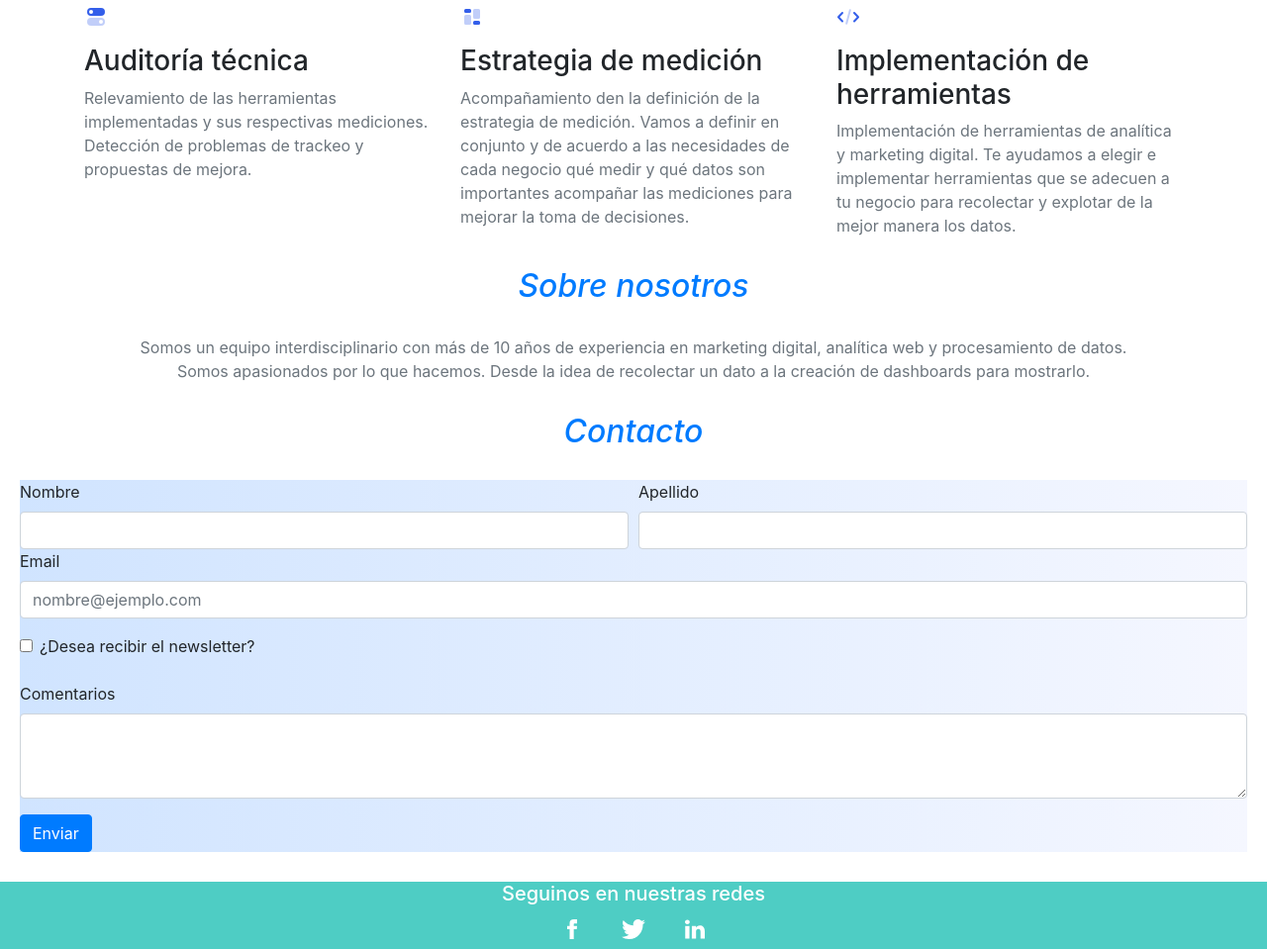
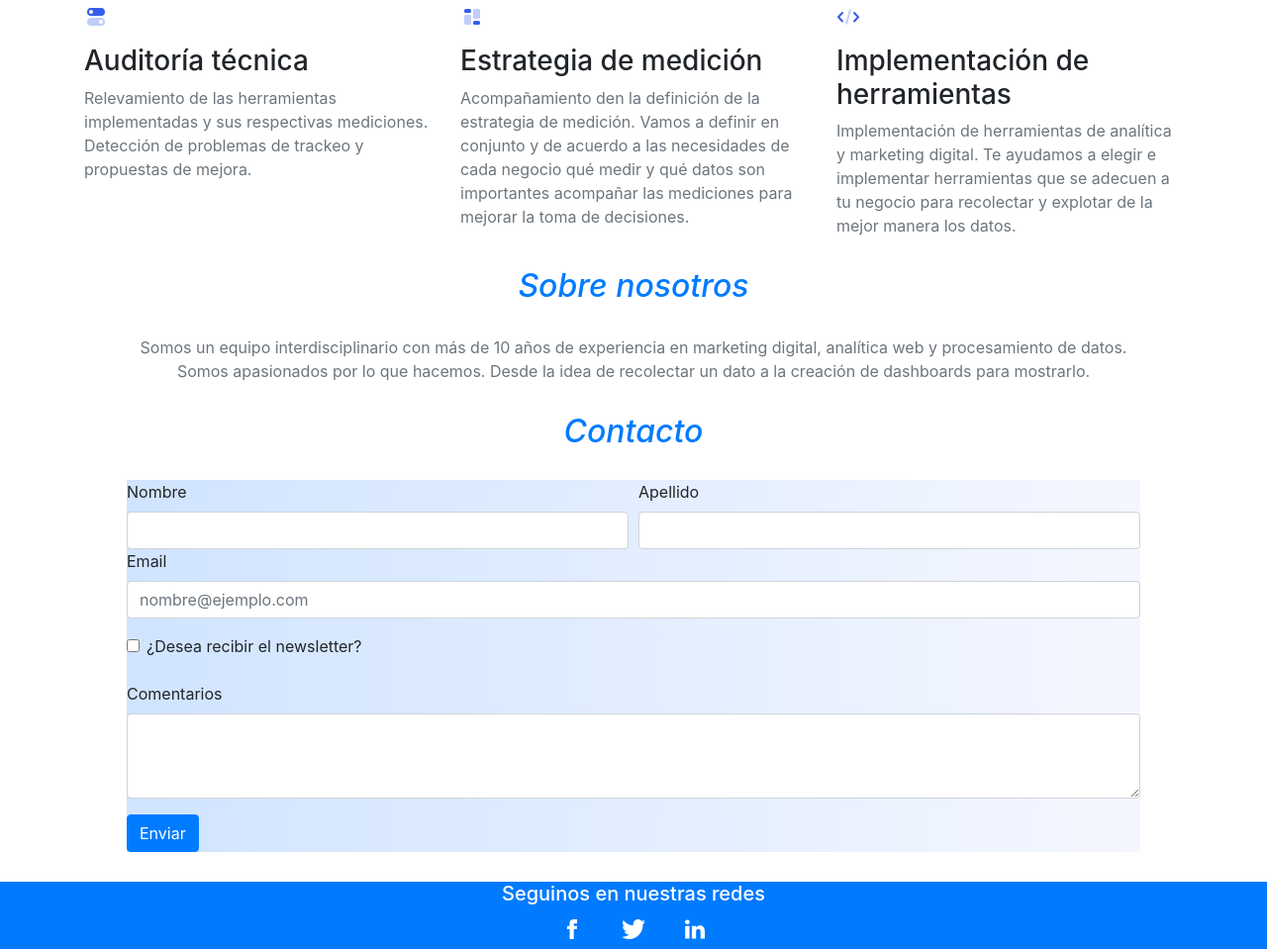
Before and after one commit to leagri/analitica-web, a website: page index.html in a window 1280 px wide. Shown: the part 626-1585 px from the top of the page at 99% size. Drawn offline with nearby package versions, Linux system fonts and the light colour scheme.

Commit message:
Add files via upload

```diff
--- a/css/style.css
+++ b/css/style.css
@@ -1,3 +1,6 @@
+.textoCentrado {
+  text-align: center; }
+
 .ImgNosotros {
   width: 250px; }
 
@@ -122,11 +125,13 @@ th {
   left: 30px; }
 
 .formHome {
-  background-image: linear-gradient(to right, #D0E4FF, #F5F7FF); }
+  background-image: linear-gradient(to right, #D0E4FF, #F5F7FF);
+  margin-right: 10%;
+  margin-left: 10%; }
 
 .footer {
   text-align: center;
-  background-color: #4ecdc4;
+  background-color: #007bff;
   color: white;
   margin-top: 10px; }
 
```
